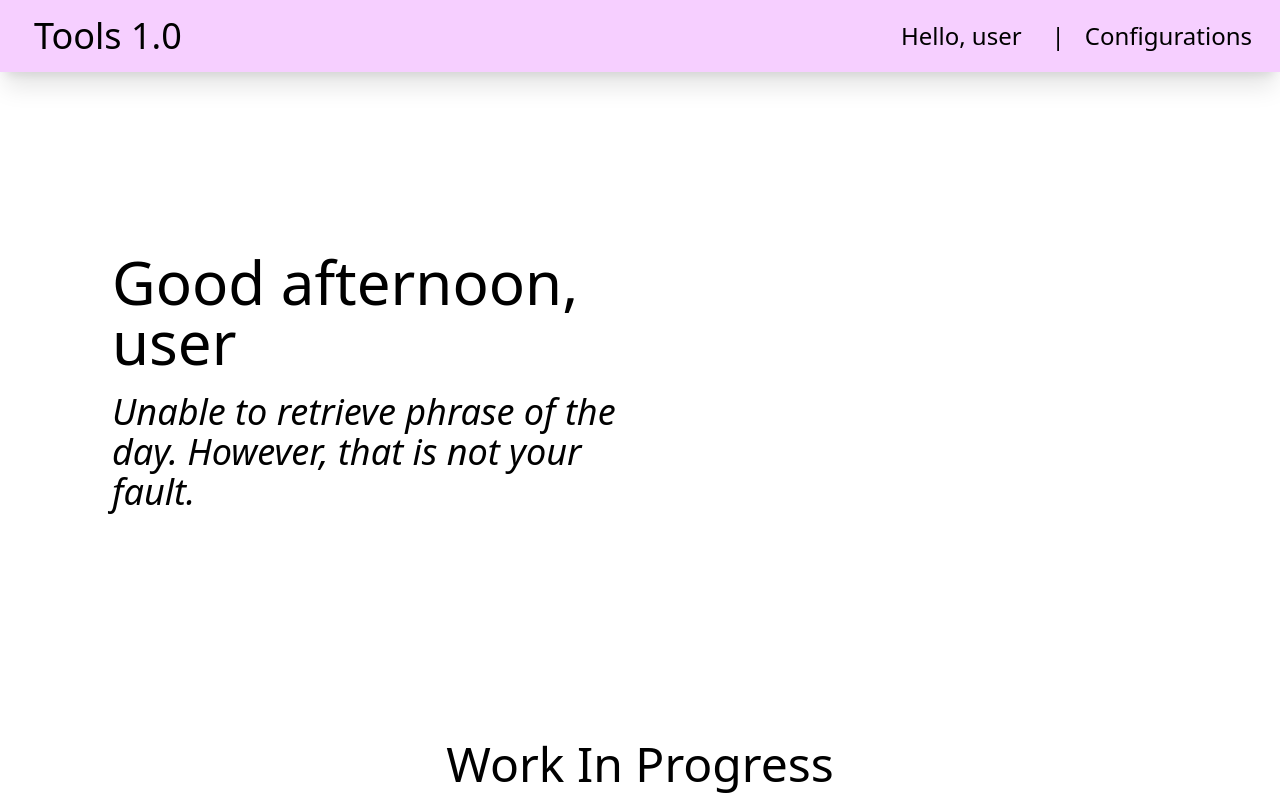
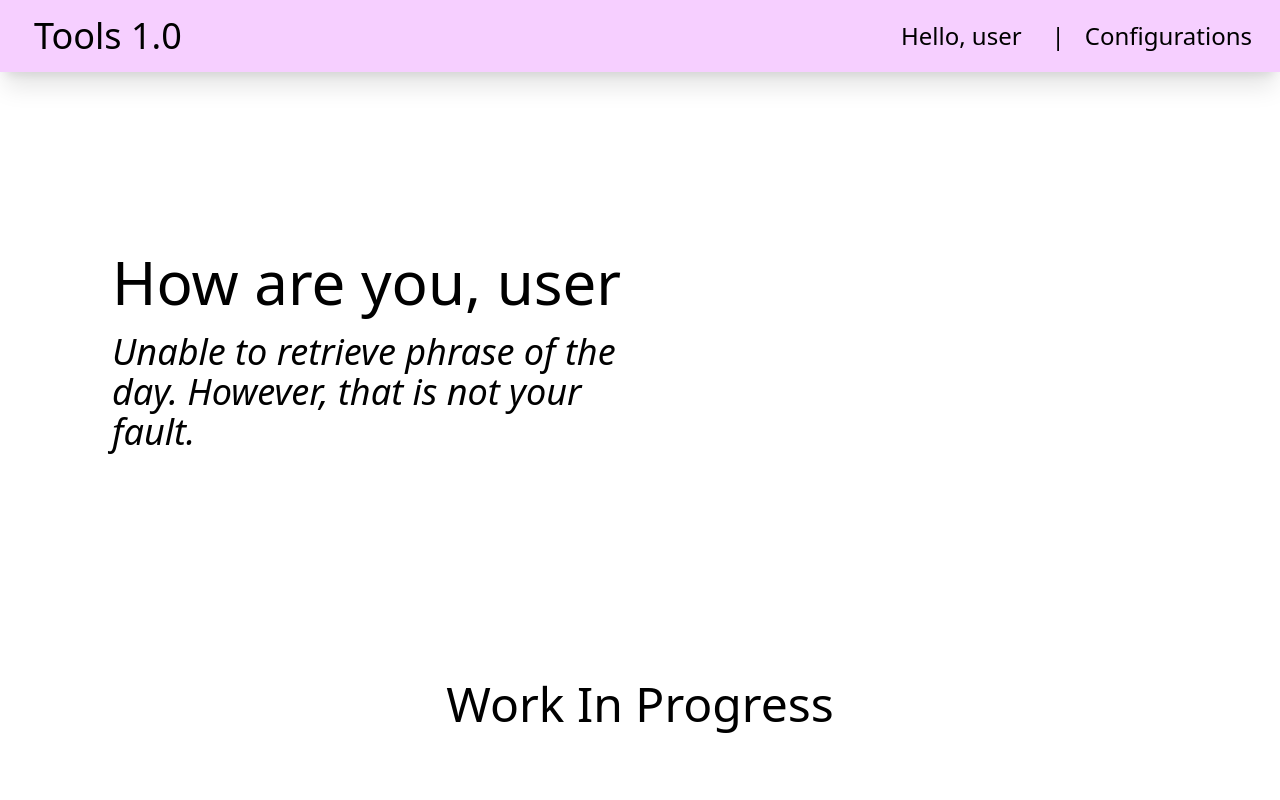
Before and after one commit to caiGon1/Tools, a React (Vite) app: page / in a window 1280 px wide. Shown: the top 800 px of the page. Built offline with nearby package versions, Linux system fonts and the light colour scheme; no server answers.

Commit message:
fixed logic msg

```diff
--- a/src/assets/components/Welcome.jsx
+++ b/src/assets/components/Welcome.jsx
@@ -37,8 +37,15 @@ function Welcome() {
       ? "dia"
       : horaAtual >= 12 && horaAtual < 18
       ? "tarde"
-      : "noite";
-  const saudacao = mensagens[periodo][0];
+        : "noite";
+
+const listaMensagens = mensagens[periodo];
+
+// gera um índice aleatório
+const indiceAleatorio = Math.floor(Math.random() * listaMensagens.length);
+
+// escolhe a saudação aleatória
+const saudacao = listaMensagens[indiceAleatorio];
 
   return (
     <div className="mt-16 md:mt-45 max-w-xl mx-auto md:mx-0 md:ml-24 px-4 text-center md:text-left">
```
